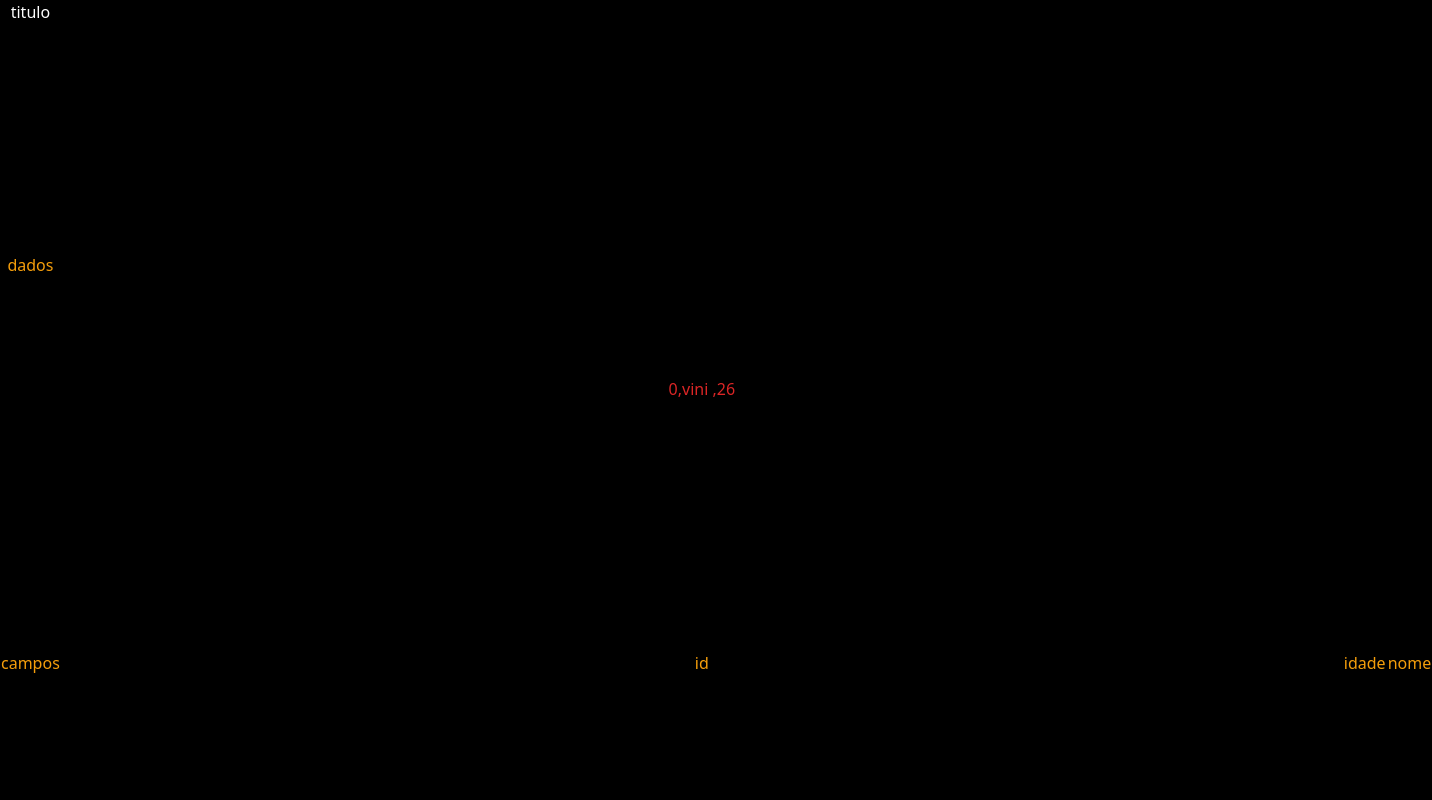
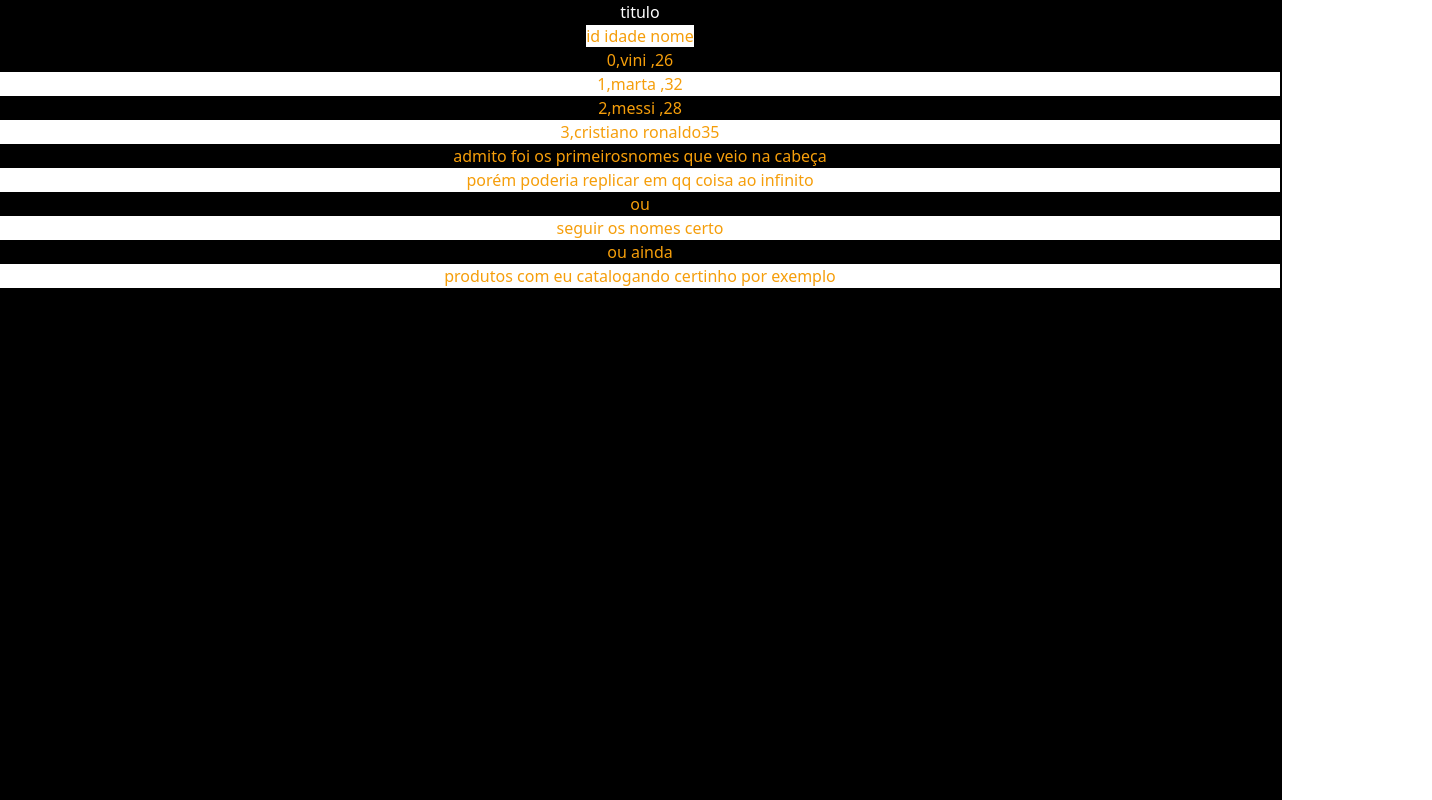
Before and after one commit to viniciusgit2/base, a Next.js app: page /users/Tabela in a window 1280 px wide. Shown: the top 800 px of the page, 1432 px wide, since content can reach past the window. Built offline with nearby package versions, Linux system fonts and the light colour scheme.

Commit message:
acho quer pronto

```diff
--- a/pages/Cliente.tsx
+++ b/pages/Cliente.tsx
@@ -5,5 +5,5 @@ export default function Cliente(){
     const idade=Number
 return retorno(id,nome,idade)
 }export function retorno(id,nome,idade){
-return <div className="  bg-black text-red-600 h-scren w-screen " >  <div>{id=0},{nome="vini"} ,{idade=26}</div></div>
+return <div className="w-screen h-screen " >  <div>{id=0},{nome="vini"} ,{idade=26} </div><div className="bg-white">{id=1},{nome="marta"} ,{idade=32} </div> <div>{id=2},{nome="messi"} ,{idade=28} </div><div className="bg-white">{id=3},{nome="cristiano ronaldo"}{idade=35}</div><div>{nome="admito foi os primeirosnomes que veio na cabeça"}</div><div className=" bg-white">{nome="porém poderia replicar em qq coisa ao infinito"}</div><div>{nome="ou"}</div><div className="bg bg-white">{nome="seguir os nomes certo"}</div><div>{nome="ou ainda"}</div><div className="bg-white">{nome="produtos com eu catalogando certinho por exemplo"}</div></div>
 }
--- a/pages/Titulo.tsx
+++ b/pages/Titulo.tsx
@@ -1,5 +1,5 @@
 export default function Titulo(){
 
 
-    return <legend className="text-white rounded-b-full ">titulo</legend>
+    return <legend className="text-white rounded-br-lg justify-center">titulo</legend>
     }
--- a/pages/users/Tabela.tsx
+++ b/pages/users/Tabela.tsx
@@ -4,5 +4,5 @@ import Cliente from "../Cliente"
 import React from "react"
 import Titulo from "../Titulo"
  export default function Tabela (){
-return  <table className= " h-screen  justify-items-center text-center  from to-amber-400 text-amber-500   bg-black "><Titulo /> <tr></tr><tr></tr><tr>dados<td><Cliente /></td></tr><tr><td>campos</td><td>id</td><td>idade</td><td>nome</td></tr></table>
+return  <table className= " bg bg-gradient-to-r via-red-500 h-screen  w-full-screen h-f justify-items-center text-center  from to-amber-400 text-amber-500   bg-black "><Titulo /><th></th><tr><span className="bg-white">id idade nome</span></tr><Cliente/><tr></tr> </table>
  }
```
